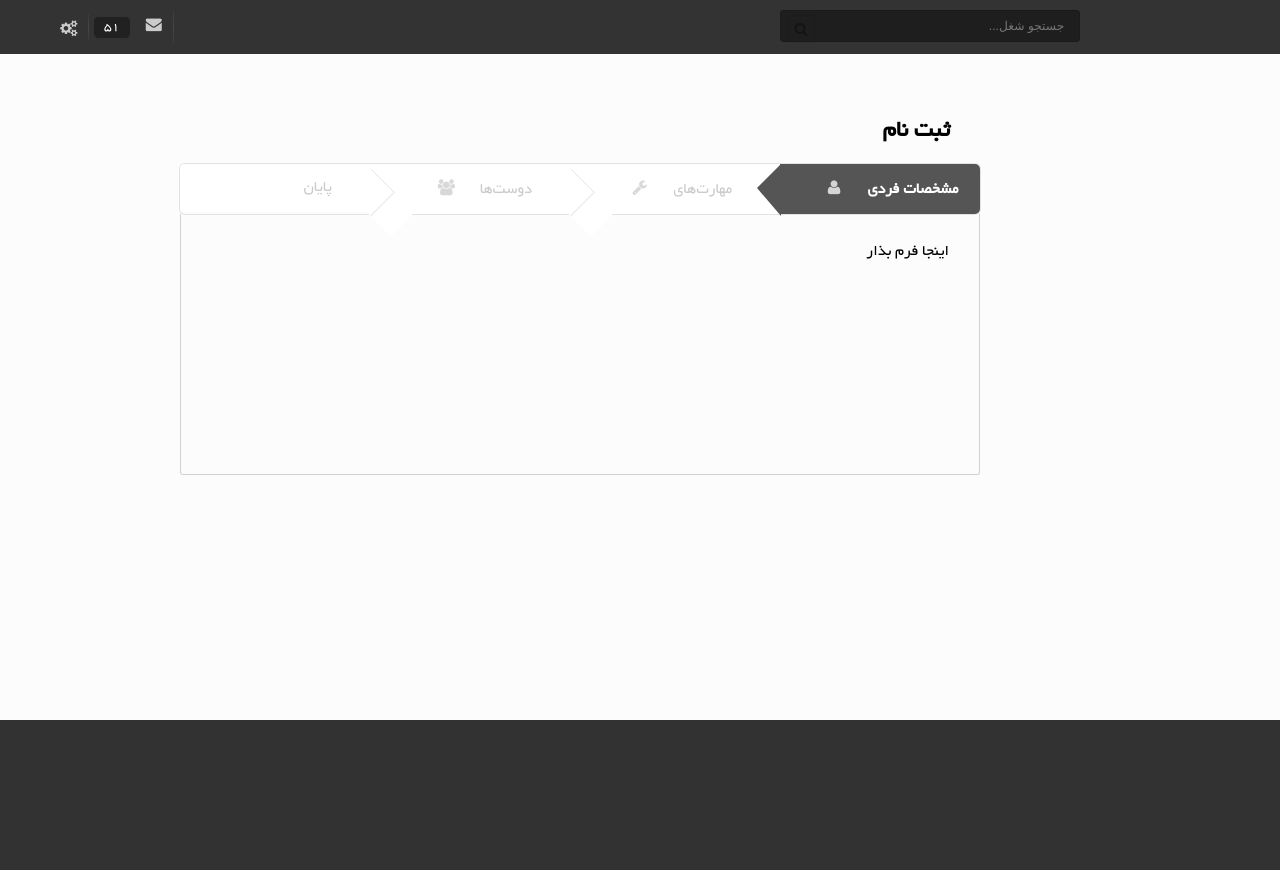
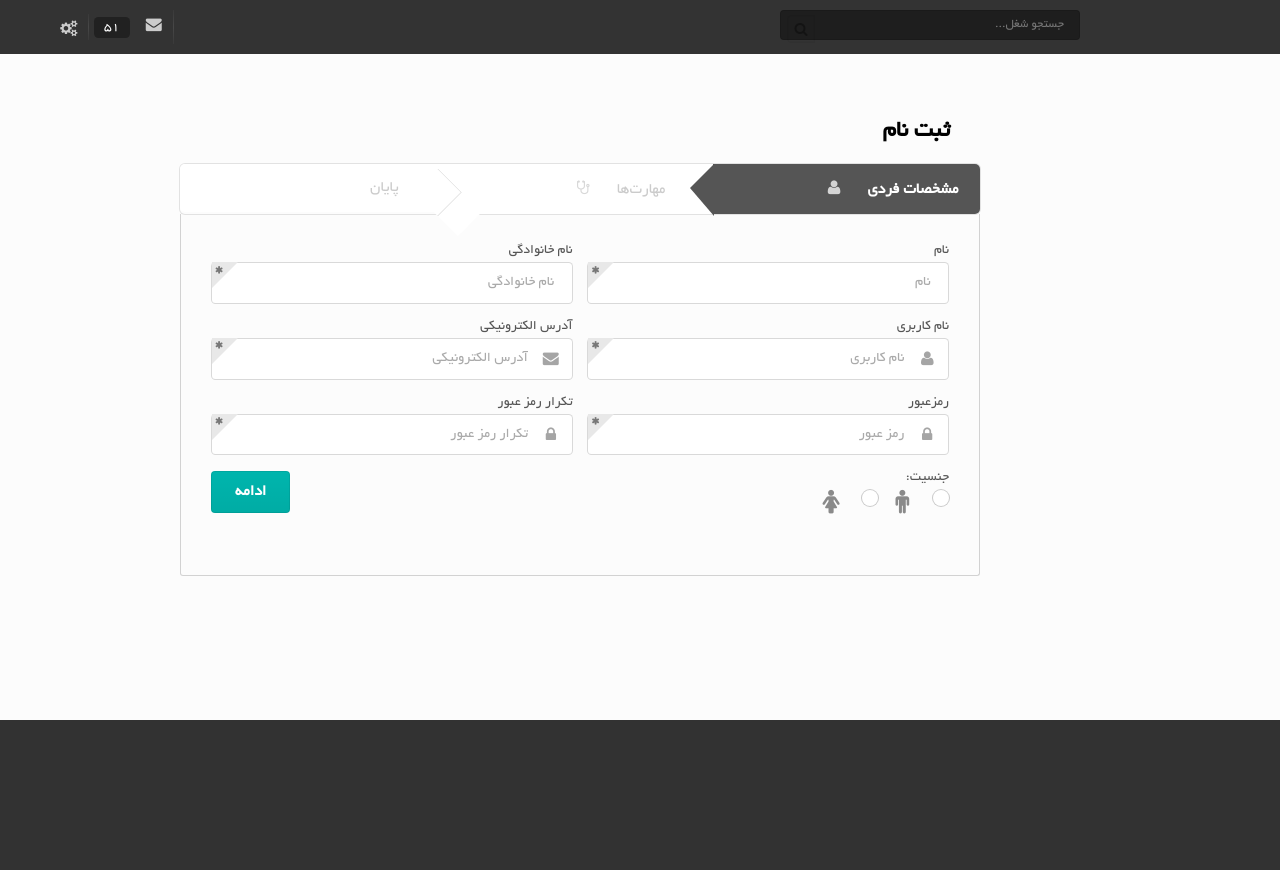
Before and after one commit to ha-D/SharifJobPortal, a Django app: template templates/register.html in a window 1280 px wide. Run offline with Django 3.2, Linux system fonts and the light colour scheme; the template is opened without the code that fills it, so the values that code supplies are empty.

Commit message:
Job seeker registration completed.

```diff
--- a/static/css/base.css
+++ b/static/css/base.css
@@ -3,9 +3,13 @@ body{
 	font-family: yekan, "Open Sans", "Helvetica Neue", "Helvetica", "Arial", sans-serif;
 	background-color: rgb(252, 252, 252);
 }
+#portal input{
+    font-family: yekan;
+}
 
 #top-menu{
 	border-radius: 0px;
+    z-index: 10000;
 }
 
 #top-menu .menu{
--- a/static/css/register.css
+++ b/static/css/register.css
@@ -21,7 +21,7 @@
 	padding: 0px;
 }
 
-.register .content {
+.register .maincontent {
 	border: 1px solid rgb(210, 210, 210);
 	border-top: none;
 	min-height: 200px;
@@ -30,3 +30,57 @@
 	border-bottom-right-radius: 3px;
 	border-bottom-left-radius: 3px;
 }
+
+.alignleft{
+    float: left;
+}
+
+
+.ui.labeled.input .corner.label {
+    top: 0px;
+}
+
+#portal input{
+    font-size: 0.907em;
+}
+
+.hidden{
+    display: none;
+}
+
+.vertical.icon .icon{
+    margin-top: -8px;
+}
+
+#portal .attached.input{
+    width: 351px;
+    margin-right: -2px;
+}
+
+#portal .ui.attached .divided.list{
+    overflow-y: auto;
+    height: 220px;
+}
+
+#portal .skill .ui.loader{
+    top: 37%;
+    right: 15%;
+}
+
+#portal .column.current{
+    margin-top: -14px;
+}
+
+#portal .right.floated.tiny.icon i.icon{
+    margin: 5px;
+}
+
+.link{
+    text-decoration: underline;
+    color: #00BEAD;
+}
+
+#portal .ui.modal{
+    width: 50%;
+    margin-right: -25%;
+}
--- /dev/null
+++ b/static/js/base.js
@@ -0,0 +1,6 @@
+$(document).ready(relaxUI);
+
+function relaxUI(){
+    $('.ui.checkbox').checkbox();
+    $('.ui.radio.checkbox').checkbox();
+}
--- /dev/null
+++ b/static/js/register.js
@@ -0,0 +1,156 @@
+fadeSpeed = 200;
+
+$(document).ready(relaxRegister);
+
+function relaxRegister() {
+    basicInfoRelax();
+    skillsRelax();
+    finalRelax();
+}
+
+function basicInfoRelax(){
+    $("#basicinfoStep").click("basicinfo", stepClicked);
+    basicInfoValidation();
+}
+
+function skillsRelax(){
+    $("#skillsStep").click("skills", stepClicked);
+    $("#searchPossibleSkills").change(updatePossibleSkillsList);
+    $("#searchCurrentSkills").change(updateCurrentSkillsList);
+    $(".ui.form.skills .button.proceed").click( proceedToFinal );
+    $(".ui.form.skills .button.skip").click( skipToFinal );
+}
+
+function finalRelax(){
+    $("#finalStep").click("final", stepClicked);
+    finalValidation();
+    $("#terms").click( function(){
+        $("#termsModal").modal("show");
+    });
+}
+
+function finalValidation(){
+    $('.ui.form.final')
+        .form({
+           terms:{
+               identifier:'terms',
+               rules:[
+                   {
+                       type:'checked',
+                       prompt:'برای ثبت‌نام تایید قوانین لازم است.'
+                   }
+               ]
+           }
+        },
+        {
+            inline: true,
+            onSuccess: accountCreate
+        });
+}
+
+function accountCreate(){
+    alert('hey');
+}
+function basicInfoValidation() {
+    $('.ui.form.basicinfo')
+        .form({
+            firstName:{
+                identifier:'firstname',
+                rules:[
+                    {
+                        type:'empty',
+                        prompt:'لطفا نام خود را وارد کنید.'
+                    }
+                ]
+            },
+            lastName:{
+                identifier:'lastname',
+                rules:[
+                    {
+                        type:'empty',
+                        prompt:'لطفا نام خانوادگی خود را وارد کنید.'
+                    }
+                ]
+            },
+            username:{
+                identifier:'username',
+                rules:[
+                    {
+                        type:'empty',
+                        prompt:'لطفا یک نام کاربری وارد کنید.'
+                    }
+                ]
+            },
+            password:{
+                identifier:'password',
+                rules:[
+                    {
+                        type:'length[6]',
+                        prompt:'رمز عبور شما باید حداقل ۶ حرف داشته باشد.'
+                    }
+                ]
+            },
+            email:{
+                identifier:'email',
+                rules:[
+                    {
+                        type:'email',
+                        prompt:'لطفا یک آدرس الکترونیکی معتبر وارد کنید.'
+                    }
+                ]
+            },
+            emailrepeat:{
+                identifier:'password-repeat',
+                rules:[
+                    {
+                        type:'match[password]',
+                        prompt:'دو رمزعبور وارد شده یکسان نیستند.'
+                    }
+                ]
+            }
+        },
+        {
+            inline:true,
+            on:'blur',
+            onSuccess: proceedToSkills
+        }
+    );
+}
+
+function proceedToSkills() {
+    $("#skillsStep").removeClass("disabled");
+    stepClicked({data: "skills"});
+}
+
+function stepClicked(step){
+    stepID = "#" + step.data + "Step";
+    if ($(stepID).hasClass("active") ||
+        $(stepID).hasClass("disabled"))
+        return;
+    formClass = ".ui.form." + step.data;
+    $(".ui.form.visible").fadeOut(fadeSpeed, function(){
+        $(".ui.form.visible").removeClass("visible").addClass("hidden");
+        $(formClass).removeClass("hidden").addClass("visible");
+        $(formClass).fadeIn(fadeSpeed);
+        $(".ui.step").removeClass("active");
+        $(stepID).addClass("active");
+    });
+}
+
+function updatePossibleSkillsList(){
+    $("#loadingPossibleSkills").addClass("active");
+    setTimeout("$('#loadingPossibleSkills').removeClass('active')", 1500);
+}
+function updateCurrentSkillsList(){
+    $("#loadingCurrentSkills").addClass("active");
+    setTimeout("$('#loadingCurrentSkills').removeClass('active')", 1500);
+}
+
+function proceedToFinal(){
+    skipToFinal();
+}
+
+function skipToFinal(){
+    $("#finalStep").removeClass("disabled");
+    stepClicked({data: "final"});
+}
--- a/templates/base.html
+++ b/templates/base.html
@@ -12,11 +12,12 @@
 
 		<script type="text/javascript" src="{% static 'js/jquery.js' %}"></script>
 		<script type="text/javascript" src="{% static 'js/semantic.js' %}"></script>
+        <script type="text/javascript" src="{% static 'js/base.js' %}"></script>
 		{% block script %}
 
 		{% endblock script %}
 	</head>
-	<body>
+	<body id="portal">
 		<div id="top-menu" class="ui fixed transparent inverted main menu">
 			<div class="left menu">
 
--- a/templates/register.html
+++ b/templates/register.html
@@ -5,32 +5,33 @@
 {% endblock style %}
 
 {% block script %}
-
+    <script type="text/javascript" src="{% static 'js/register.js' %}"></script>
 {% endblock script %}
 
 
 {% block page %}
     <div class="register">
         <h2>ثبت نام</h2>
-		<div class="ui four steps">
-		  <div class="ui active step">
+
+        <div class="ui three steps">
+            <div id="basicinfoStep" class="ui active step">
                 مشخصات فردی
                 <i class="User icon"></i>
             </div>
-		  <div class="ui disabled step">
-		    مهارت‌های
-		    <i class="Wrench icon"></i>
+            <div id="skillsStep" class="ui disabled step">
+                مهارت‌ها
+                <i class="stethoscope icon"></i>
             </div>
-		  <div class="ui disabled step">
-		    دوست‌ها
-		    <i class="Users icon"></i>
-		  </div>
-		  <div class="ui disabled step">
+            <div id="finalStep" class="ui disabled step">
                 پایان
             </div>
         </div>
-		<div class="content">
-			اینجا فرم بذار
+        <div class="maincontent">
+            <form action="google.com">
+                {% include 'register/basicinfo.html' %}
+                {% include 'register/skills.html' %}
+                {% include 'register/final.html' %}
+            </form>
         </div>
     </div>
 {% endblock page %}
--- /dev/null
+++ b/templates/register/basicinfo.html
@@ -0,0 +1,98 @@
+<div class="ui form basicinfo visible">
+    <div class="two fields">
+        <div class="field">
+            <label>نام</label>
+
+            <div class="ui left labeled input">
+                <input name="firstname" type="text" placeholder="نام"/>
+
+                <div class="ui corner label">
+                    <i class="icon asterisk"></i>
+                </div>
+            </div>
+        </div>
+        <div class="field">
+            <label>نام خانوادگی</label>
+
+            <div class="ui left labeled input">
+                <input name="lastname" type="text" placeholder="نام خانوادگی"/>
+
+                <div class="ui corner label">
+                    <i class="icon asterisk"></i>
+                </div>
+            </div>
+        </div>
+    </div>
+    <div class="two fields">
+        <div class="field">
+            <label>نام کاربری</label>
+
+            <div class="ui left labeled icon input">
+                <input name="username" type="text" placeholder="نام کاربری"/>
+                <i class="user icon"></i>
+
+                <div class="ui corner label">
+                    <i class="icon asterisk"></i>
+                </div>
+            </div>
+        </div>
+        <div class="field">
+            <label>آدرس الکترونیکی</label>
+
+            <div class="ui left labeled icon input">
+                <input name="email" type="text" placeholder="آدرس الکترونیکی"/>
+                <i class="mail icon"></i>
+
+                <div class="ui corner label">
+                    <i class="icon asterisk"></i>
+                </div>
+            </div>
+        </div>
+    </div>
+    <div class="two fields">
+        <div class="field">
+            <label>رمزعبور</label>
+
+            <div class="ui left labeled icon input">
+                <input name="password" type="password" placeholder="رمز عبور"/>
+                <i class="lock icon"></i>
+
+                <div class="ui corner label">
+                    <i class="icon asterisk"></i>
+                </div>
+            </div>
+        </div>
+        <div class="field">
+            <label>تکرار رمز عبور</label>
+
+            <div class="ui left labeled icon input">
+                <input name="password-repeat" type="password" placeholder="تکرار رمز عبور"/>
+                <i class="lock icon"></i>
+
+                <div class="ui corner label">
+                    <i class="icon asterisk"></i>
+                </div>
+            </div>
+        </div>
+    </div>
+    <div class="two fields">
+        <div class="field">
+            <label>جنسیت:</label>
+
+            <div class="ui radio checkbox">
+                <input type="radio" name="gender" value="male">
+                <label><i class="male large icon"></i></label>
+            </div>
+            <div class="ui radio checkbox">
+                <input type="radio" name="gender" value="female">
+                <label><i class="female large icon"></i></label>
+            </div>
+        </div>
+        <div class="field">
+            <div class="ui teal submit button basicinfo alignleft">ادامه</div>
+        </div>
+    </div>
+    <div class="ui error message">
+        <div class="header">لطفا خطاها را رفع کنید.</div>
+    </div>
+</div>
--- /dev/null
+++ b/templates/register/final.html
@@ -0,0 +1,42 @@
+<div class="ui form final hidden">
+    <div class="ui segment">
+        <p>
+            تبریک! ثبت‌نام تقریبا کامل شده است.
+        </p>
+
+        <p>
+            <i class="purple massive thumbs up outline icon alignleft"></i>
+            پس از ثبت نام شما می‌توانید به ده‌ها امکانات تارنمای
+            کاریابی دانشجویی دسترسی داشته باشید. با تکمیل ثبت‌نام یک
+            پست الکترونیکی حاوی اطلاعات فعال‌سازی حساب کاربری شما
+            به آدرس الکترونیکی‌ای که وارد کرده‌اید ارسال می‌شود.
+            حتما از درستی آدرس الکترونیکی خود اطمینان حاصل کنید.
+        </p>
+    </div>
+    <div class="ui segment">
+        <div class="two fields">
+            <div class="field">
+                <div class="ui checkbox">
+                    <input type="checkbox" name="terms">
+                    <label><span id="terms" class="link">قوانین سایت</span> را مطالعه کرده‌ام و مورد تایید است.</label>
+                </div>
+            </div>
+            <div class="field">
+                <div class="ui tiny icon teal submit button alignleft">
+                    تکمیل ثبت‌نام
+                </div>
+            </div>
+        </div>
+    </div>
+</div>
+
+<div id="termsModal" class="ui modal">
+    <div class="header">
+        قوانین سایت
+    </div>
+    <div class="content">
+        <p>
+            اینجا قوانین سایت میاد.
+        </p>
+    </div>
+</div>
--- /dev/null
+++ b/templates/register/skills.html
@@ -0,0 +1,127 @@
+<div class="ui form skills hidden">
+    <div class="ui two column middle aligned relaxed grid basic segment">
+        <div class="column possible">
+            <p>از لیست زیر مهارت‌های خود را انتخاب کنید:</p>
+            <div class="ui top attached icon input">
+                <input id="searchPossibleSkills" type="text" placeholder="جستجو...">
+                <i class="search icon"></i>
+            </div>
+            <div class="ui attached segment">
+                <div id="loadingPossibleSkills" class="ui inverted dimmer skill">
+                    <div class="ui text loader">
+                        <i class="loading icon"></i>
+                        لطفا صبر کنید.
+                    </div>
+                </div>
+                <div class="ui divided list">
+                    <div class="item">
+                        <div class="right floated tiny blue ui icon button">
+                            <i class="add icon"></i>
+                        </div>
+                        <div class="content">
+                            <div class="header">جاوااسکریپت</div>
+                        </div>
+                    </div>
+                    <div class="item">
+                        <div class="right floated tiny blue ui icon button">
+                            <i class="add icon"></i>
+                        </div>
+                        <div class="content">
+                            <div class="header">سی‌پلاس‌پلاس</div>
+                        </div>
+                    </div>
+                    <div class="item">
+                        <div class="right floated tiny blue ui icon button">
+                            <i class="add icon"></i>
+                        </div>
+                        <div class="content">
+                            <div class="header">طراحی‌شئ‌گرا</div>
+                        </div>
+                    </div>
+                    <div class="item">
+                        <div class="right floated tiny blue ui icon button">
+                            <i class="add icon"></i>
+                        </div>
+                        <div class="content">
+                            <div class="header">بهینه‌سازی</div>
+                        </div>
+                    </div>
+                    <div class="item">
+                        <div class="right floated tiny blue ui icon button">
+                            <i class="add icon"></i>
+                        </div>
+                        <div class="content">
+                            <div class="header">متلب</div>
+                        </div>
+                    </div>
+                    <div class="item">
+                        <div class="right floated tiny blue ui icon button">
+                            <i class="add icon"></i>
+                        </div>
+                        <div class="content">
+                            <div class="header">یادگیری ماشین</div>
+                        </div>
+                    </div>
+                    <div class="item">
+                        <div class="right floated tiny blue ui icon button">
+                            <i class="add icon"></i>
+                        </div>
+                        <div class="content">
+                            <div class="header">طراحی داده‌ساختارها</div>
+                        </div>
+                    </div>
+                    <div class="item">
+                        <div class="right floated tiny blue ui icon button">
+                            <i class="add icon"></i>
+                        </div>
+                        <div class="content">
+                            <div class="header">جبر خطی</div>
+                        </div>
+                    </div>
+                </div>
+            </div>
+        </div>
+        <div class="ui vertical icon divider">
+            <i class="exchange icon"></i>
+        </div>
+        <div class="column current">
+            <p>مهارت‌های شما:</p>
+            <div class="ui top attached icon input">
+                <input id="searchCurrentSkills" type="text" placeholder="جستجو...">
+                <i class="search icon"></i>
+            </div>
+            <div class="ui attached segment">
+                <div id="loadingCurrentSkills" class="ui inverted dimmer skill">
+                    <div class="ui text loader">
+                        <i class="loading icon"></i>
+                        لطفا صبر کنید.
+                    </div>
+                </div>
+                <div class="ui divided list">
+                    <div class="item">
+                        <div class="right floated tiny red ui icon button">
+                            <i class="remove icon"></i>
+                        </div>
+                        <div class="content">
+                            <div class="header">جاوا</div>
+                        </div>
+                    </div>
+                    <div class="item">
+                        <div class="right floated tiny red ui icon button">
+                            <i class="remove icon"></i>
+                        </div>
+                        <div class="content">
+                            <div class="header">مدیریت پروژه</div>
+                        </div>
+                    </div>
+                </div>
+            </div>
+        </div>
+    </div>
+    <div class="ui buttons alignleft">
+        <div class="ui purple icon button skip" title="موکول به بعدا">
+            <i class="reply mail icon"></i>
+        </div>
+        <div class="ui green button proceed">ادامه</div>
+    </div>
+</div>
```
Lines whose indentation alone changed are shown as unchanged.
